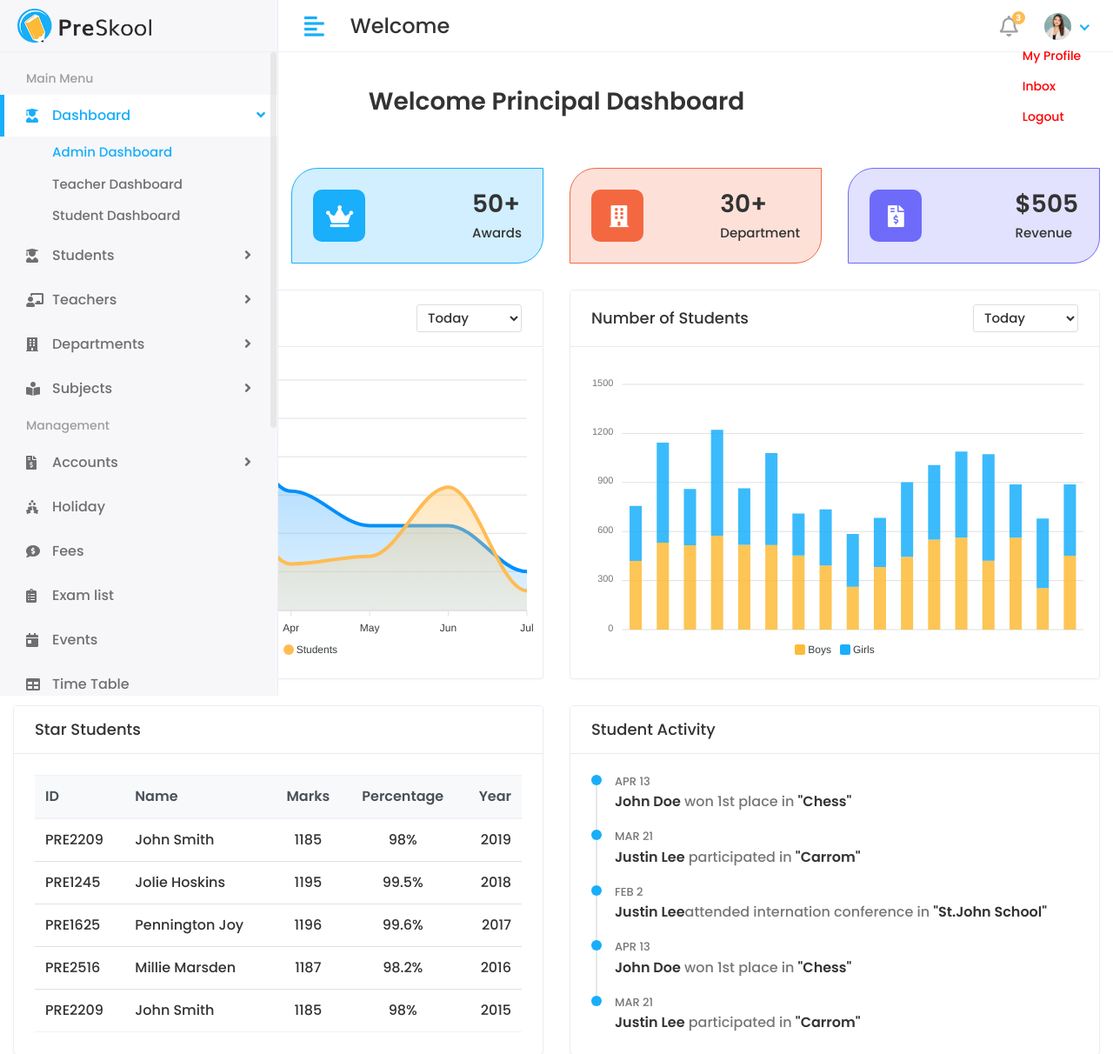
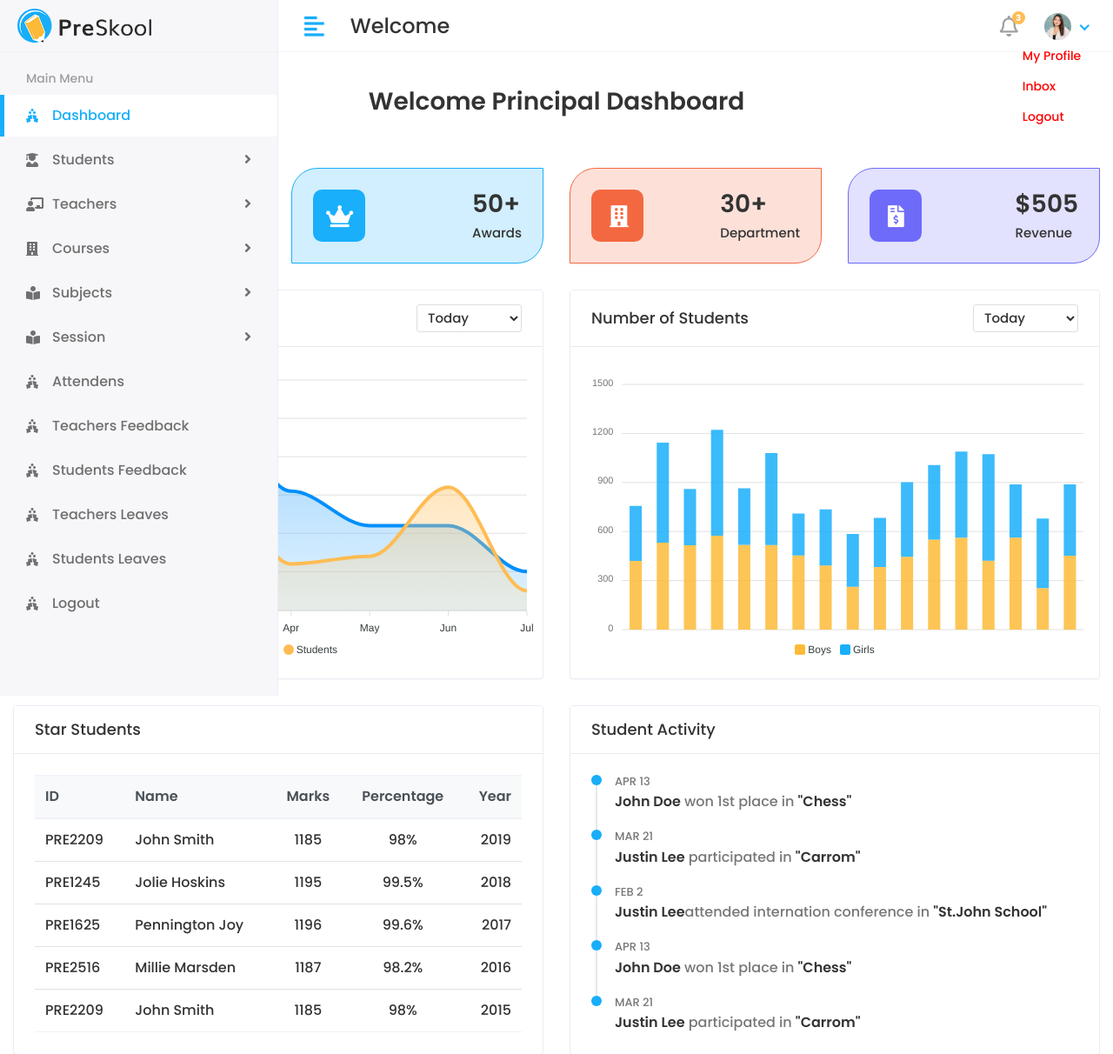
Before and after one commit to raofaisalmaqbool/School_Management_System, a Django app: template templates/base.html in a window 1280 px wide. Shown: the top 1212 px of the page at 87% size. Run offline with Django 3.2, Linux system fonts and the light colour scheme; the template is opened without the code that fills it, so the values that code supplies are empty; some libraries are stand-ins or nearby versions.

Commit message:
set the sidebar

```diff
--- a/templates/includes/header.html
+++ b/templates/includes/header.html
@@ -96,6 +96,7 @@
             <a class="dropdown-item" href="inbox.html" style="color:red; padding: -15px; margin: -25px;">Inbox</a>
             <a class="dropdown-item" href="{% url 'logout' %}" style="color:red; padding: -15px; margin: -25px;">Logout</a>
       </li>
+
          <div class="dropdown-menu">
             <div class="user-header">
                <div class="avatar avatar-sm">
@@ -111,8 +112,10 @@
                   <p class="text-muted mb-0">Student</p>
                   {% endif %}
                </div>
+
             </div>
             <div>
+
             <a class="dropdown-item" href="profile.html">My Profile</a>
             <a class="dropdown-item" href="inbox.html">Inbox</a>
             <a class="dropdown-item" href="{% url 'logout' %}">Logout</a>
--- a/templates/includes/sidebar.html
+++ b/templates/includes/sidebar.html
@@ -7,17 +7,12 @@
                <span>Main Menu</span>
             </li>
             <li class="submenu active">
-               <a href="#"><i class="fas fa-user-graduate"></i> <span> Dashboard</span> <span class="menu-arrow"></span></a>
-               <ul>
-                  <li><a href="index.html" class="active">Admin Dashboard</a></li>
-                  <li><a href="teacher-dashboard.html">Teacher Dashboard</a></li>
-                  <li><a href="student-dashboard.html">Student Dashboard</a></li>
-               </ul>
+                  <a href="holiday.html"><i class="fas fa-holly-berry"></i> <span>Dashboard</span></a>
             </li>
             <li class="submenu">
                <a href="#"><i class="fas fa-user-graduate"></i> <span> Students</span> <span class="menu-arrow"></span></a>
                <ul>
-                  <li><a href="students.html">Student List</a></li>
+
                   <li><a href="student-details.html">Student View</a></li>
                   <li><a href="add-student.html">Student Add</a></li>
                   <li><a href="edit-student.html">Student Edit</a></li>
@@ -26,18 +21,18 @@
             <li class="submenu">
                <a href="#"><i class="fas fa-chalkboard-teacher"></i> <span> Teachers</span> <span class="menu-arrow"></span></a>
                <ul>
-                  <li><a href="teachers.html">Teacher List</a></li>
+
                   <li><a href="teacher-details.html">Teacher View</a></li>
                   <li><a href="add-teacher.html">Teacher Add</a></li>
                   <li><a href="edit-teacher.html">Teacher Edit</a></li>
                </ul>
             </li>
             <li class="submenu">
-               <a href="#"><i class="fas fa-building"></i> <span> Departments</span> <span class="menu-arrow"></span></a>
+               <a href="#"><i class="fas fa-building"></i> <span> Courses</span> <span class="menu-arrow"></span></a>
                <ul>
-                  <li><a href="departments.html">Department List</a></li>
-                  <li><a href="add-department.html">Department Add</a></li>
-                  <li><a href="edit-department.html">Department Edit</a></li>
+                  <li><a href="departments.html">Courses List</a></li>
+                  <li><a href="add-department.html">Courses Add</a></li>
+                  <li><a href="edit-department.html">Courses Edit</a></li>
                </ul>
             </li>
             <li class="submenu">
@@ -48,111 +43,40 @@
                   <li><a href="edit-subject.html">Subject Edit</a></li>
                </ul>
             </li>
-            <li class="menu-title">
-               <span>Management</span>
-            </li>
             <li class="submenu">
-               <a href="#"><i class="fas fa-file-invoice-dollar"></i> <span> Accounts</span> <span class="menu-arrow"></span></a>
+               <a href="#"><i class="fas fa-book-reader"></i> <span> Session</span> <span class="menu-arrow"></span></a>
                <ul>
-                  <li><a href="fees-collections.html">Fees Collection</a></li>
-                  <li><a href="expenses.html">Expenses</a></li>
-                  <li><a href="salary.html">Salary</a></li>
-                  <li><a href="add-fees-collection.html">Add Fees</a></li>
-                  <li><a href="add-expenses.html">Add Expenses</a></li>
-                  <li><a href="add-salary.html">Add Salary</a></li>
+                  <li><a href="subjects.html">Session View</a></li>
+                  <li><a href="add-subject.html">Session Add</a></li>
+                  <li><a href="edit-subject.html">Session Edit</a></li>
                </ul>
+               <li>
+
+                  <a href="holiday.html"><i class="fas fa-holly-berry"></i> <span>Attendens</span></a>
                </li>
                <li>
-               <a href="holiday.html"><i class="fas fa-holly-berry"></i> <span>Holiday</span></a>
+
+                  <a href="holiday.html"><i class="fas fa-holly-berry"></i> <span>Teachers Feedback</span></a>
                </li>
                <li>
-               <a href="fees.html"><i class="fas fa-comment-dollar"></i> <span>Fees</span></a>
+
+                  <a href="holiday.html"><i class="fas fa-holly-berry"></i> <span>Students Feedback</span></a>
                </li>
                <li>
-               <a href="exam.html"><i class="fas fa-clipboard-list"></i> <span>Exam list</span></a>
+
+                  <a href="holiday.html"><i class="fas fa-holly-berry"></i> <span>Teachers Leaves</span></a>
                </li>
                <li>
-               <a href="event.html"><i class="fas fa-calendar-day"></i> <span>Events</span></a>
+
+                  <a href="holiday.html"><i class="fas fa-holly-berry"></i> <span>Students Leaves</span></a>
+
                </li>
                <li>
-               <a href="time-table.html"><i class="fas fa-table"></i> <span>Time Table</span></a>
+                  <a href="holiday.html"><i class="fas fa-holly-berry"></i> <span>Logout</span></a>
+
                </li>
-            <li>
-               <a href="library.html"><i class="fas fa-book"></i> <span>Library</span></a>
             </li>
-            <li class="menu-title">
-               <span>Pages</span>
-            </li>
-            <li class="submenu">
-               <a href="#"><i class="fas fa-shield-alt"></i> <span> Authentication </span> <span class="menu-arrow"></span></a>
-               <ul>
-                  <li><a href="login.html">Login</a></li>
-                  <li><a href="register.html">Register</a></li>
-                  <li><a href="forgot-password.html">Forgot Password</a></li>
-                  <li><a href="error-404.html">Error Page</a></li>
-               </ul>
-            </li>
-            <li>
-               <a href="blank-page.html"><i class="fas fa-file"></i> <span>Blank Page</span></a>
-            </li>
-            <li class="menu-title">
-               <span>Others</span>
-            </li>
-            <li>
-               <a href="sports.html"><i class="fas fa-baseball-ball"></i> <span>Sports</span></a>
-            </li>
-            <li>
-               <a href="hostel.html"><i class="fas fa-hotel"></i> <span>Hostel</span></a>
-            </li>
-            <li>
-               <a href="transport.html"><i class="fas fa-bus"></i> <span>Transport</span></a>
-            </li>
-            <li class="menu-title">
-               <span>UI Interface</span>
-            </li>
-            <li>
-               <a href="components.html"><i class="fas fa-vector-square"></i> <span>Components</span></a>
-            </li>
-            <li class="submenu">
-               <a href="#"><i class="fas fa-columns"></i> <span> Forms </span> <span class="menu-arrow"></span></a>
-               <ul>
-                  <li><a href="form-basic-inputs.html">Basic Inputs </a></li>
-                  <li><a href="form-input-groups.html">Input Groups </a></li>
-                  <li><a href="form-horizontal.html">Horizontal Form </a></li>
-                  <li><a href="form-vertical.html"> Vertical Form </a></li>
-                  <li><a href="form-mask.html"> Form Mask </a></li>
-                  <li><a href="form-validation.html"> Form Validation </a></li>
-               </ul>
-            </li>
-            <li class="submenu">
-               <a href="#"><i class="fas fa-table"></i> <span> Tables </span> <span class="menu-arrow"></span></a>
-               <ul>
-                  <li><a href="tables-basic.html">Basic Tables </a></li>
-                  <li><a href="data-tables.html">Data Table </a></li>
-               </ul>
-            </li>
-            <li class="submenu">
-               <a href="javascript:void(0);"><i class="fas fa-code"></i> <span>Multi Level</span> <span class="menu-arrow"></span></a>
-               <ul>
-                  <li class="submenu">
-                     <a href="javascript:void(0);"> <span>Level 1</span> <span class="menu-arrow"></span></a>
-                     <ul>
-                        <li><a href="javascript:void(0);"><span>Level 2</span></a></li>
-                        <li class="submenu">
-                           <a href="javascript:void(0);"> <span> Level 2</span> <span class="menu-arrow"></span></a>
-                           <ul>
-                              <li><a href="javascript:void(0);">Level 3</a></li>
-                              <li><a href="javascript:void(0);">Level 3</a></li>
-                           </ul>
-                        </li>
-                        <li><a href="javascript:void(0);"> <span>Level 2</span></a></li>
-                     </ul>
-                  </li>
-                  <li>
-                     <a href="javascript:void(0);"> <span>Level 1</span></a>
-                  </li>
-               </ul>
-            </li>
+
          </ul>
       </div>
    </div>
```
Lines whose indentation alone changed are shown as unchanged.
